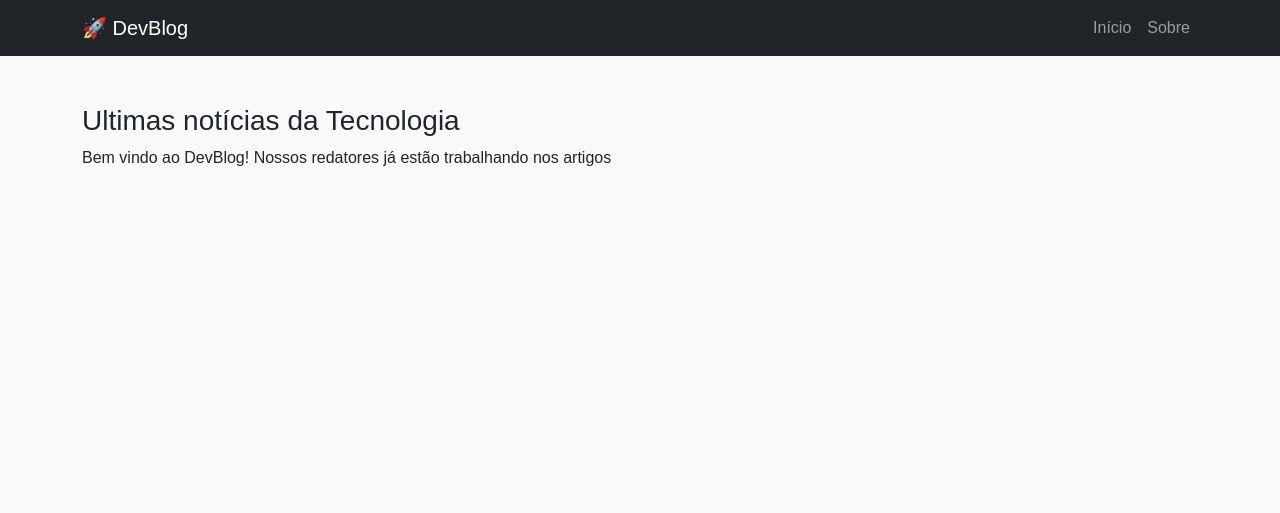
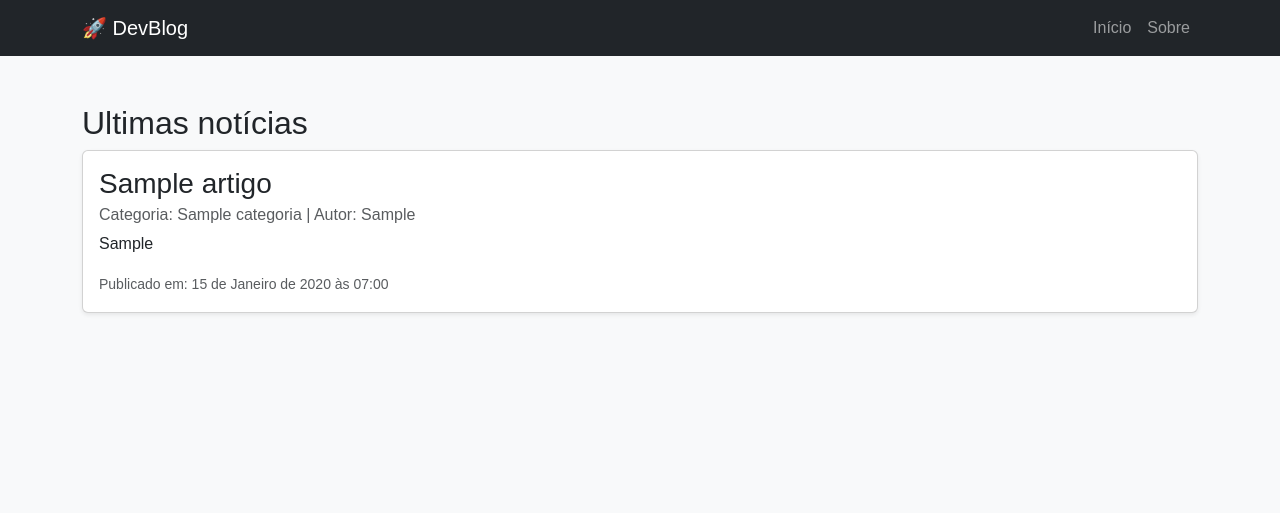
Before and after one commit to Napoleao1/DEV-BLOG, a Django app: page / in a window 1280 px wide. Shown: the top 513 px of the page. Run offline with Django 5.2, Linux system fonts and the light colour scheme; tables that the repository leaves empty hold one stand-in row (values such as "Sample post").

Commit message:
feat: formata conteúdo dos artigos na home

```diff
--- a/blog/templates/blog/index.html
+++ b/blog/templates/blog/index.html
@@ -3,8 +3,23 @@
 {% block content %}
 
 
-    <h3>Ultimas notícias da Tecnologia</h3>
-    <p>Bem vindo ao DevBlog! Nossos redatores já estão trabalhando nos artigos</p>
+    <h2>Ultimas notícias</h2>
 
+    {% for artigo in lista_artigos %}
+        <div class="card mb-4 shadow-sm">
+            <div class="card-body">
+                <h3 class="card-title text-sucess">{{ artigo.titulo }}</h3>
+                <h6 class="card-subtitle mb-2 text-muted">Categoria: {{ artigo.categoria.nome }} | Autor: {{ artigo.autor }}</h6>
+                <p class="card-text"> {{ artigo.conteudo }}</p>
+                <p class="card-text">
+                    <small class="text-muted"> Publicado em: {{ artigo.data_publicacao }}
+                    </small>
+                </p>
+            </div>
+        </div>
 
-    {% endblock %}
+    {% empty %}
+        <p> Nenhuma notícia publicada ainda.</p>
+    {% endfor %}
+
+{% endblock %}
--- a/blog/views.py
+++ b/blog/views.py
@@ -1,11 +1,17 @@
 from django.shortcuts import render
-from django.http import HttpResponse
+from .models import Artigo
+
 
 def home(request):
 
-    return render(request, "blog/index.html")
+    noticias = Artigo.objects.all()
+
+    contexto = {
+        'lista_artigos': noticias
+    }
+
+    return render(request, "blog/index.html", contexto)
 
 
 def sobre_nos(request):
-
     return render(request, "blog/sobre.html")
```
